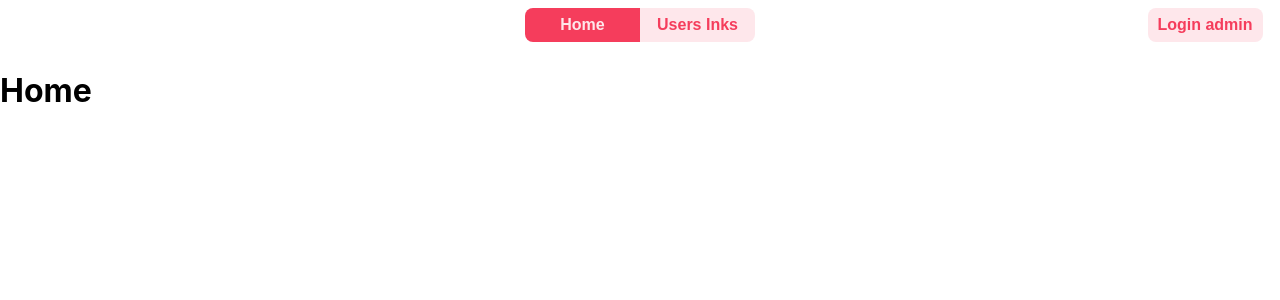
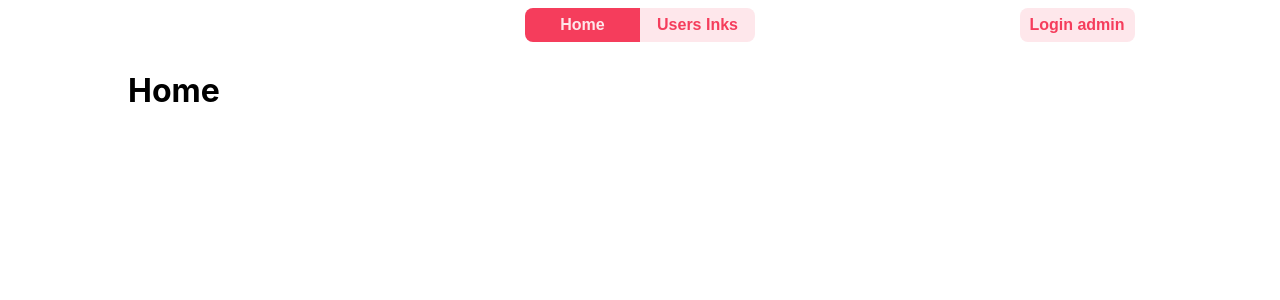
Before and after one commit to MuriloGon/dr-frontend, a React (Create React App) app: page / in a window 1280 px wide. Shown: the top 300 px of the page. Built offline with nearby package versions, Linux system fonts and the light colour scheme.

Commit message:
feat: implement MainContainer styled component

```diff
--- a/src/App.tsx
+++ b/src/App.tsx
@@ -5,6 +5,7 @@ import Home from '@pages/Home';
 import UsersInks from '@pages/UsersInks';
 import NotFound from '@pages/NotFound';
 import Navbar from '@components/Navbar';
+import { MainContainer } from '@styles/containers';
 import { Routes as AppRoutes } from './utils/globalVariables';
 
 function App() {
@@ -21,7 +22,7 @@ function App() {
   }, [location.pathname]);
 
   return (
-    <>
+    <MainContainer>
       <Navbar currentRoute={route} />
       <Routes>
         <Route path="/" element={<Home />} />
@@ -29,7 +30,7 @@ function App() {
         <Route path="/admin" element={<Admin />} />
         <Route path="*" element={<NotFound />} />
       </Routes>
-    </>
+    </MainContainer>
   );
 }
 
--- a/src/styles/containers.ts
+++ b/src/styles/containers.ts
@@ -1 +1,6 @@
 import styled from 'styled-components';
+
+export const MainContainer = styled.div`
+  max-width: 1024px;
+  margin: 0 auto;
+`;
```
